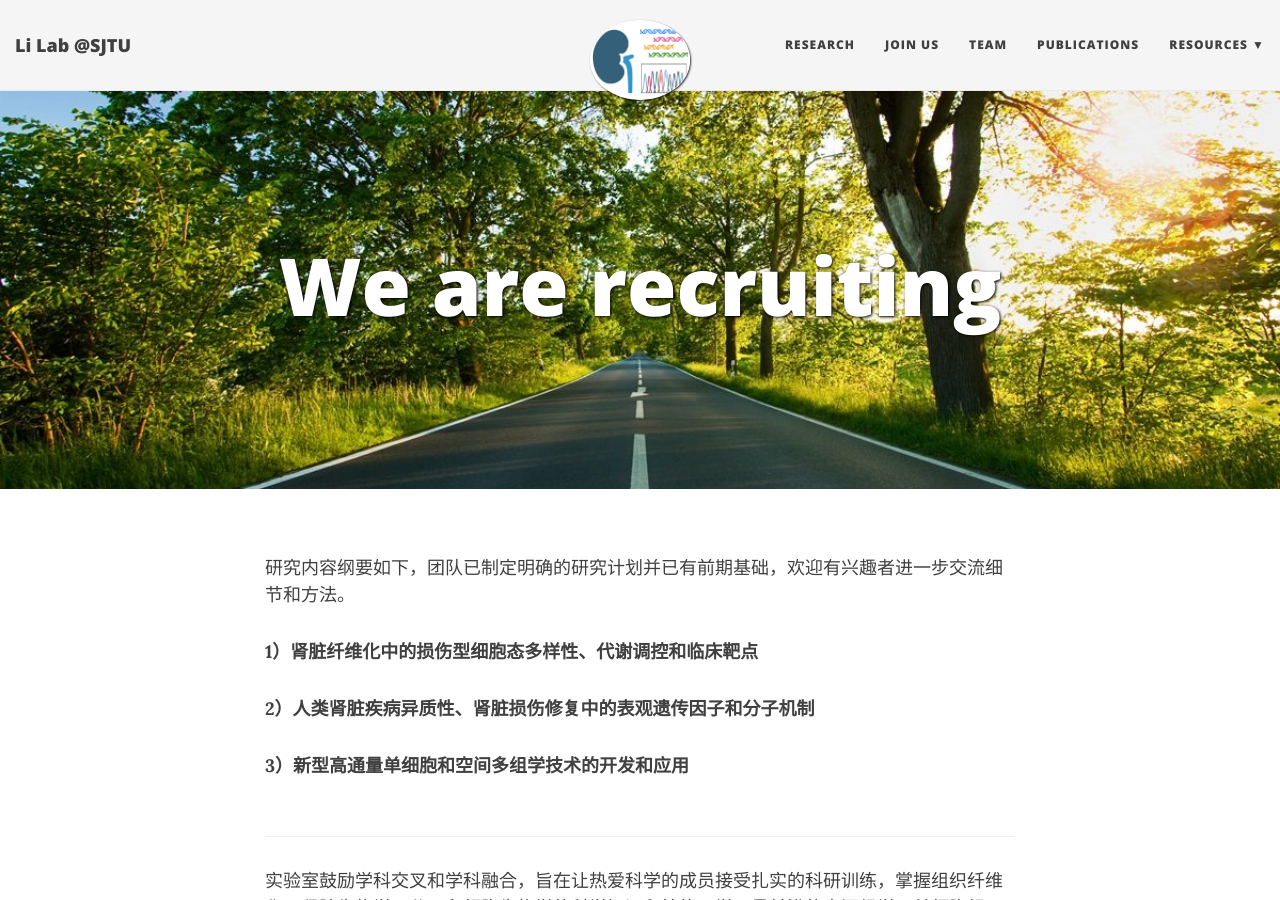
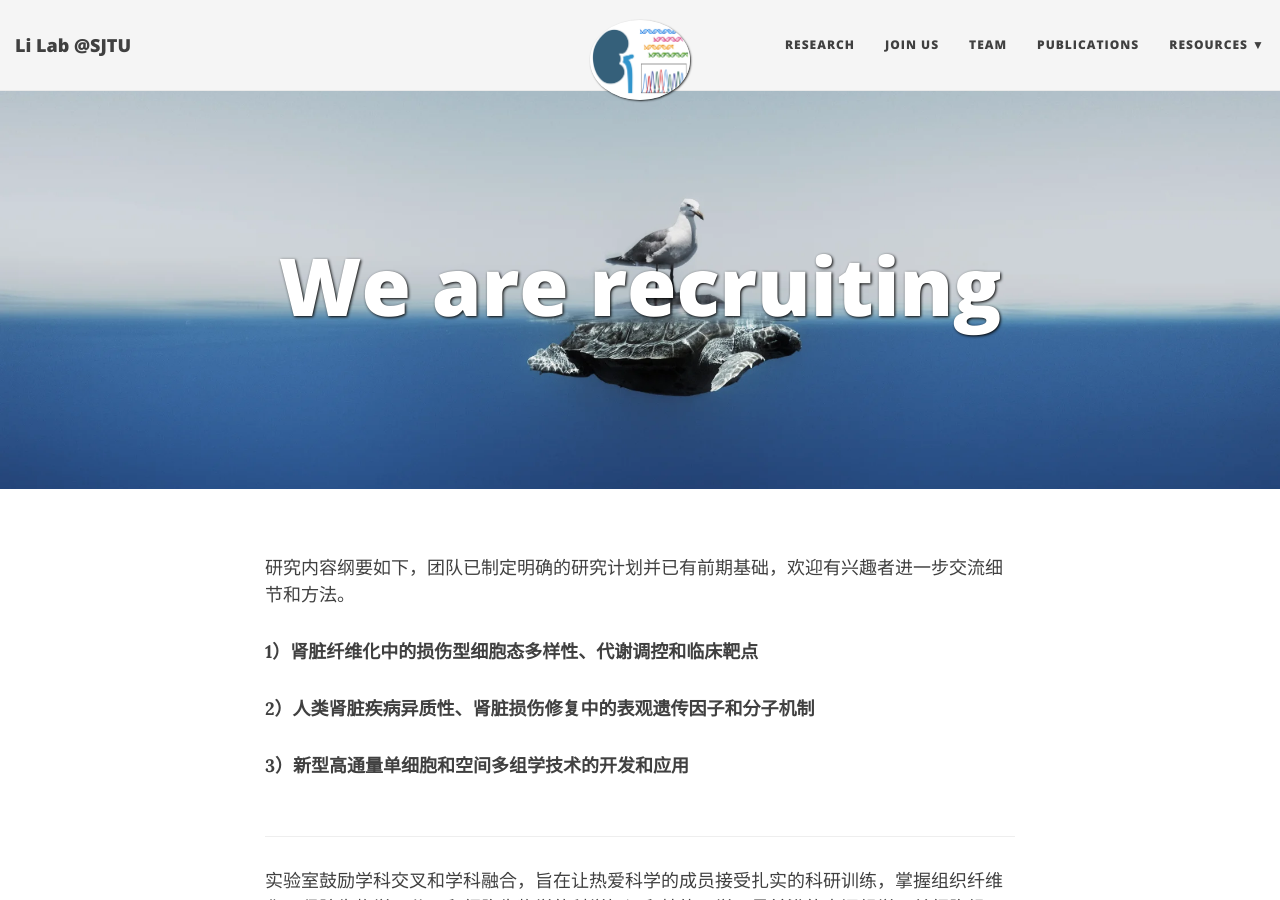
Before and after one commit to TheLiLab/thelilab.github.io, a Jekyll site: the page built from joinus.md, in a window 1280 px wide and 900 px high. Built offline with Jekyll 4.4.1, drawn with Linux system fonts in a browser that asks for light colours; nearby versions of some CDN libraries.

Commit message:
Update joinus.md

```diff
--- a/joinus.md
+++ b/joinus.md
@@ -3,7 +3,7 @@ layout: page
 title: We are recruiting
 bigimg:
 
-- "/img/path.jpg"
+- "/img/random_images/2024nature_ride.webp"
 
 ---
 
```
